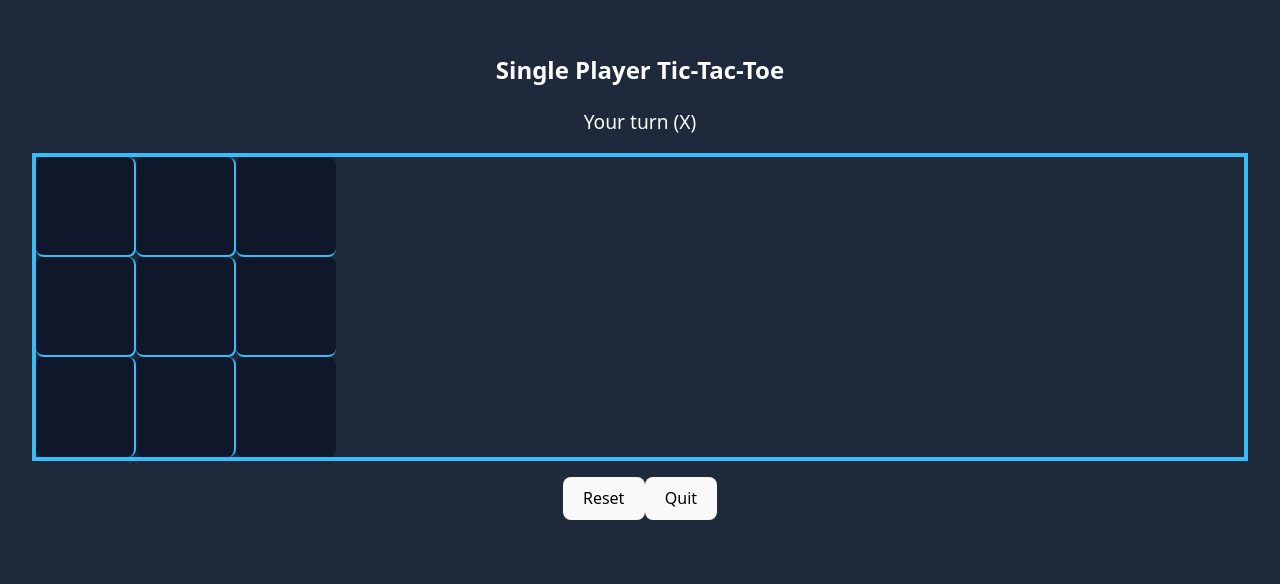
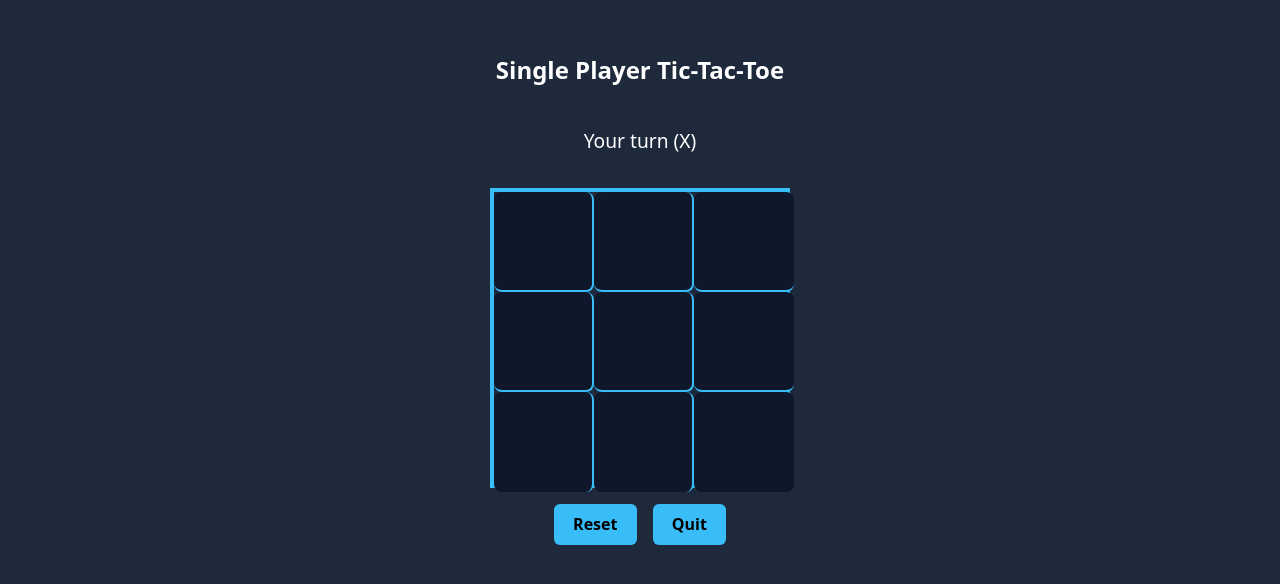
Before and after one commit to usmanAfzalKhan/playpal-multiplayer, a React (Vite) app: page /tictactoe/single in a window 1280 px wide. Shown: the top 584 px of the page. Built offline with nearby package versions, Linux system fonts and the light colour scheme.

Commit message:
fix single player tic tac toe styling

```diff
--- a/src/pages/SingleTicTacToe.jsx
+++ b/src/pages/SingleTicTacToe.jsx
@@ -11,10 +11,10 @@ export default function SingleTicTacToe() {
   const navigate = useNavigate();
   const timeoutRef = useRef(null);
 
-  // get both winner and the winning line for strike-through
+  // get both winner and the winning line
   const { winner, line } = getWinnerInfo(board);
 
-  // status text: your turn vs. computer thinking vs. final result
+  // build status text
   const status = winner
     ? `Winner: ${winner}`
     : board.every(cell => cell)
@@ -23,62 +23,30 @@ export default function SingleTicTacToe() {
         ? 'Your turn (X)'
         : 'Computer is thinking…';
 
-  // handle player's click; only when X’s turn and cell empty
+  // player click handler (only X on their turn, and not after game over)
   function handleClick(i) {
     if (!xIsNext || board[i] || winner) return;
-    const next = board.slice();
-    next[i] = 'X';
-    setBoard(next);
-    setXIsNext(false);
+    updateBoard(i, 'X', false);
   }
 
-  // computer move on O’s turn
+  // helper to apply a move
+  function updateBoard(idx, symbol, nextTurnX) {
+    setBoard(b => {
+      const nb = [...b];
+      nb[idx] = symbol;
+      return nb;
+    });
+    setXIsNext(nextTurnX);
+  }
+
+  // computer uses Minimax to pick the optimal move after 500ms
   useEffect(() => {
-    if (xIsNext || winner) return;
-    const empty = board
-      .map((c, idx) => (c ? null : idx))
-      .filter(i => i !== null);
-
-    if (!empty.length) return;
-
-    timeoutRef.current = setTimeout(() => {
-      // 1. Winning move?
-      for (let idx of empty) {
-        const test = [...board];
-        test[idx] = 'O';
-        if (getWinnerInfo(test).winner === 'O') {
-          makeOMove(idx);
-          return;
-        }
-      }
-      // 2. Block X’s winning move?
-      for (let idx of empty) {
-        const test = [...board];
-        test[idx] = 'X';
-        if (getWinnerInfo(test).winner === 'X') {
-          makeOMove(idx);
-          return;
-        }
-      }
-      // 3. Take center if free
-      if (empty.includes(4)) {
-        makeOMove(4);
-        return;
-      }
-      // 4. Otherwise random
-      const choice = empty[Math.floor(Math.random() * empty.length)];
-      makeOMove(choice);
-    }, 500);
-
-    function makeOMove(i) {
-      setBoard(b => {
-        const nb = [...b];
-        nb[i] = 'O';
-        return nb;
-      });
-      setXIsNext(true);
+    if (!xIsNext && !winner) {
+      timeoutRef.current = setTimeout(() => {
+        const move = findBestMove(board);
+        updateBoard(move, 'O', true);
+      }, 500);
     }
-
     return () => clearTimeout(timeoutRef.current);
   }, [xIsNext, board, winner]);
 
@@ -109,17 +77,63 @@ export default function SingleTicTacToe() {
           </button>
         ))}
       </div>
-      <button className="ttt-reset" onClick={reset}>
-        Reset
-      </button>
-      <button className="ttt-quit" onClick={quit}>
-        Quit
-      </button>
+      <div className="ttt-actions">
+        <button onClick={reset}>Reset</button>
+        <button onClick={quit}>Quit</button>
+      </div>
     </div>
   );
 }
 
-// returns { winner, line } or { null, null }
+// Minimax implementation
+function findBestMove(board) {
+  let bestVal = -Infinity;
+  let bestMove = null;
+  for (let i = 0; i < 9; i++) {
+    if (!board[i]) {
+      board[i] = 'O';
+      const moveVal = minimax(board, 0, false);
+      board[i] = null;
+      if (moveVal > bestVal) {
+        bestVal = moveVal;
+        bestMove = i;
+      }
+    }
+  }
+  return bestMove;
+}
+
+// returns +1 if O wins, -1 if X wins, 0 for draw
+function minimax(bd, depth, isMax) {
+  const { winner } = getWinnerInfo(bd);
+  if (winner === 'O') return  1;
+  if (winner === 'X') return -1;
+  if (bd.every(c => c))       return  0;
+
+  if (isMax) {
+    let best = -Infinity;
+    for (let i = 0; i < 9; i++) {
+      if (!bd[i]) {
+        bd[i] = 'O';
+        best = Math.max(best, minimax(bd, depth + 1, false));
+        bd[i] = null;
+      }
+    }
+    return best;
+  } else {
+    let best = Infinity;
+    for (let i = 0; i < 9; i++) {
+      if (!bd[i]) {
+        bd[i] = 'X';
+        best = Math.min(best, minimax(bd, depth + 1, true));
+        bd[i] = null;
+      }
+    }
+    return best;
+  }
+}
+
+// returns { winner: 'X'|'O'|null, line: [i,j,k]|null }
 function getWinnerInfo(sq) {
   const lines = [
     [0,1,2],[3,4,5],[6,7,8],
@@ -135,6 +149,7 @@ function getWinnerInfo(sq) {
   return { winner: null, line: null };
 }
 
+// map a winning triple to a CSS class
 function strikeClass([a,b,c]) {
   if (a===0&&b===1&&c===2) return 'strike-row-1';
   if (a===3&&b===4&&c===5) return 'strike-row-2';
--- a/src/pages/TicTacToe.css
+++ b/src/pages/TicTacToe.css
@@ -1,9 +1,13 @@
+/* src/pages/TicTacToe.css */
+
 .ttt-container {
+  display: flex;
+  flex-direction: column;
+  align-items: center;
   padding: 2rem;
   background: #1e293b;
   color: white;
   min-height: 100vh;
-  text-align: center;
 }
 
 /* Status text */
@@ -16,23 +20,29 @@
 .ttt-board {
   position: relative;
   display: grid;
-  grid-template: repeat(3,100px) / repeat(3,100px);
-  margin: 0 auto 1rem;
+  grid-template: repeat(3, 1fr) / repeat(3, 1fr);
+  width: 300px;       /* 3 cells × 100px */
+  height: 300px;
+  margin: 1rem 0;
   border: 4px solid #38bdf8;
+  box-sizing: border-box;
 }
 
-/* Cells */
+/* Each cell */
 .ttt-cell {
+  box-sizing: border-box;         /* include borders in cell size */
+  width: 100px; height: 100px;
   font-size: 2.5rem;
   background: #0f172a;
   color: #38bdf8;
   cursor: pointer;
   border: none;
-  outline: none;
   display: flex;
   align-items: center;
   justify-content: center;
+  outline: none;                  /* remove focus outline */
 }
+
 /* internal grid lines */
 .ttt-cell:not(:nth-child(3n)) {
   border-right: 2px solid #38bdf8;
@@ -48,73 +58,52 @@
   background: #ef4444;
   z-index: 1;
 }
-/* rows */
+
+/* horizontal strikes */
 .strike-row-1, .strike-row-2, .strike-row-3 {
   width: 100%;
   height: 4px;
   left: 0;
 }
-.strike-row-1 { top: calc(100px/2); }
-.strike-row-2 { top: calc(100px*1.5); }
-.strike-row-3 { top: calc(100px*2.5); }
-/* cols */
+.strike-row-1 { top: calc(100px / 2); }
+.strike-row-2 { top: calc(100px * 1.5); }
+.strike-row-3 { top: calc(100px * 2.5); }
+
+/* vertical strikes */
 .strike-col-1, .strike-col-2, .strike-col-3 {
   width: 4px;
   height: 100%;
   top: 0;
 }
-.strike-col-1 { left: calc(100px/2); }
-.strike-col-2 { left: calc(100px*1.5); }
-.strike-col-3 { left: calc(100px*2.5); }
-/* diags */
-.strike-diag-main,
-.strike-diag-anti {
-  width: 424px;
+.strike-col-1 { left: calc(100px / 2); }
+.strike-col-2 { left: calc(100px * 1.5); }
+.strike-col-3 { left: calc(100px * 2.5); }
+
+/* diagonal strikes */
+.strike-diag-main, .strike-diag-anti {
+  width: 424px;   /* √(300²+300²) ≈ 424 */
   height: 4px;
   top: 50%;
-  left: calc((300px - 424px)/2);
+  left: calc((300px - 424px) / 2);
 }
-.strike-diag-main { transform: rotate(45deg);  }
+.strike-diag-main { transform: rotate(45deg); }
 .strike-diag-anti { transform: rotate(-45deg); }
 
-/* chat box */
-.chatbox {
-  background: #0f172a;
-  padding: 1rem;
-  border-radius: 8px;
-  max-width: 400px;
-  margin: 1rem auto;
+/* Reset/Quit buttons */
+.ttt-actions {
+  display: flex;
+  gap: 1rem;
 }
-.chat-messages {
-  max-height: 150px;
-  overflow-y: auto;
-  text-align: left;
-  margin-bottom: 0.5rem;
-}
-.chatbox input {
-  width: calc(100% - 60px);
-  padding: 0.5rem;
-  margin-right: 0.5rem;
-  border-radius: 4px;
-  border: none;
-}
-.chatbox button {
-  padding: 0.5rem 1rem;
-  background: #38bdf8;
-  border: none;
-  border-radius: 6px;
-  color: black;
-  font-weight: bold;
-  cursor: pointer;
-}
-
-/* rematch/quit actions */
 .ttt-actions button {
-  margin: 0.5rem;
   padding: 0.6rem 1.2rem;
   background: #38bdf8;
   border: none;
   border-radius: 6px;
   font-weight: bold;
+  color: black;
   cursor: pointer;
+  transition: transform 0.1s;
 }
+.ttt-actions button:hover {
+  transform: scale(1.05);
+}
```
